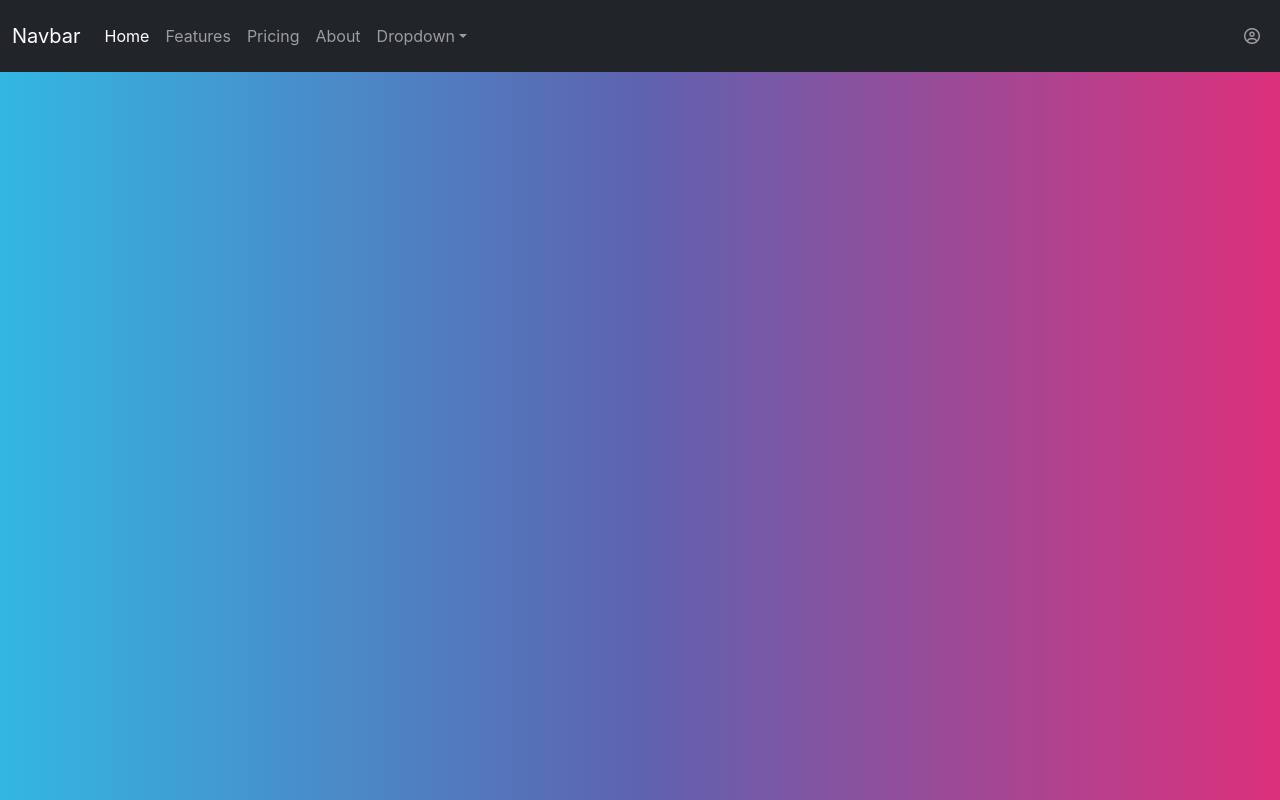
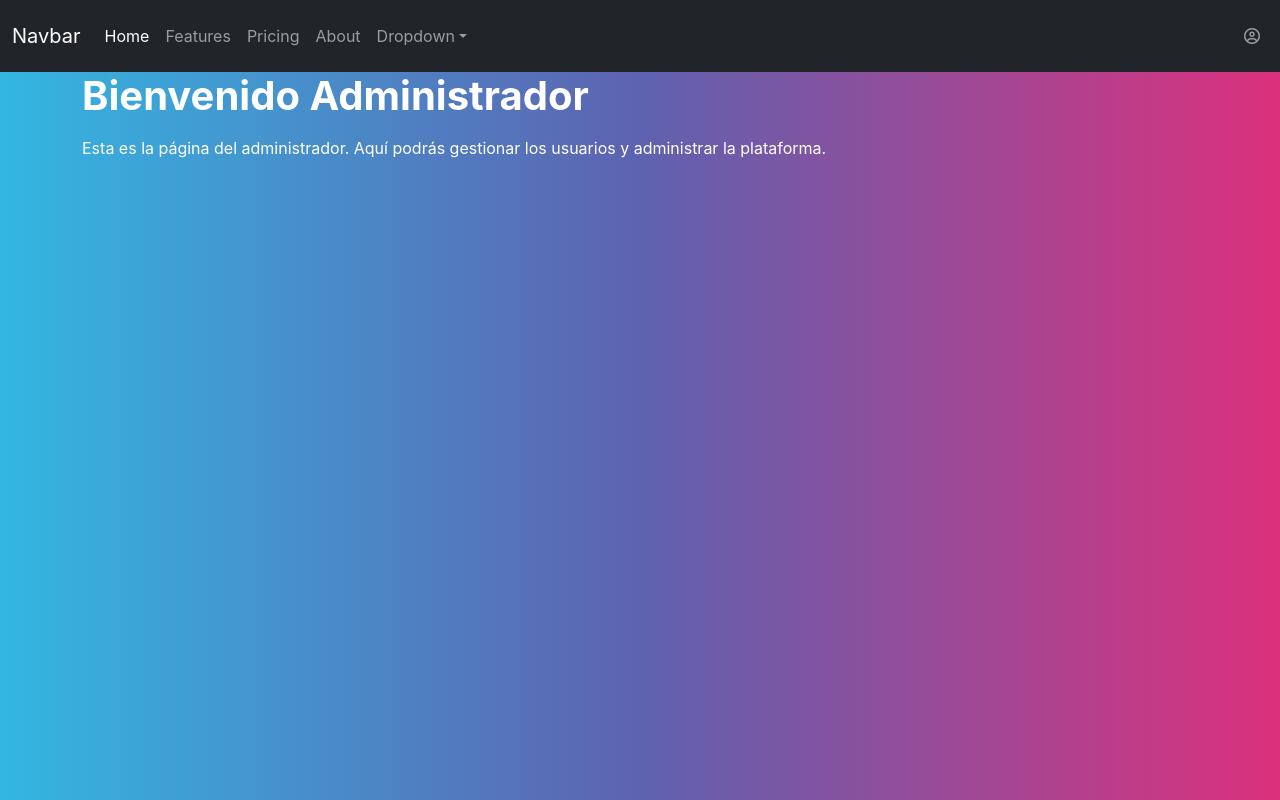
Before and after one commit to seezelop/React-nexoeducativo, a React (Create React App) app: page /admin in a window 1280 px wide. Built offline with nearby package versions, Linux system fonts and the light colour scheme.

Commit message:
agrego Admin.js y User.js

```diff
--- a/src/App.js
+++ b/src/App.js
@@ -4,6 +4,8 @@ import Header from './componentes/Header';
 import Carousel from './componentes/Carousel';
 import Footer from './componentes/Footer';
 import Login from './componentes/Login';
+import Admin from './componentes/Admin'; // Importa el componente Admin
+import User from './componentes/User';   // Importa el componente User
 
 function App() {
   return (
@@ -13,6 +15,7 @@ function App() {
 
         {/* Configuramos las rutas */}
         <Routes>
+          {/* Ruta principal */}
           <Route path="/" element={
             <>
               {/* Sección principal con título y descripción */}
@@ -37,6 +40,10 @@ function App() {
 
           {/* Ruta para la página de login */}
           <Route path="/login" element={<Login />} /> {/* Aquí renderiza el componente Login */}
+
+          {/* Rutas para admin y user */}
+          <Route path="/admin" element={<Admin />} /> {/* Renderiza el componente Admin */}
+          <Route path="/user" element={<User />} />   {/* Renderiza el componente User */}
         </Routes>
       </div>
     </Router>
--- /dev/null
+++ b/src/componentes/Admin.js
@@ -0,0 +1,12 @@
+import React from 'react';
+
+function Admin() {
+  return (
+    <div className="container">
+      <h1>Bienvenido Administrador</h1>
+      <p>Esta es la página del administrador. Aquí podrás gestionar los usuarios y administrar la plataforma.</p>
+    </div>
+  );
+}
+
+export default Admin;
--- a/src/componentes/Login.js
+++ b/src/componentes/Login.js
@@ -2,11 +2,13 @@ import React, { useState } from 'react';
 import { auth, db } from '../firebase';
 import { signInWithEmailAndPassword } from "firebase/auth";
 import { doc, getDoc } from "firebase/firestore";
+import { useNavigate } from 'react-router-dom'; // Importa useNavigate
 
 function Login() {
   const [email, setEmail] = useState('');
   const [password, setPassword] = useState('');
   const [error, setError] = useState('');
+  const navigate = useNavigate(); // Inicializa el hook useNavigate
 
   const handleSubmit = async (e) => {
     e.preventDefault();
@@ -14,27 +16,21 @@ function Login() {
       const userCredential = await signInWithEmailAndPassword(auth, email, password);
       const user = userCredential.user;
 
-    console.log("UID del usuario autenticado:", user.uid); // Agrega esta línea
-
-    // Verificamos si es administrador o usuario común
       const userDoc = await getDoc(doc(db, "usuarios", user.uid));
       if (userDoc.exists()) {
         const userData = userDoc.data();
         if (userData.rol === "admin") {
-        console.log("El usuario es administrador");
-        // Redirigir a la página de admin
+          navigate('/admin'); // Redirige a la página del admin
         } else {
-        console.log("El usuario es común");
-        // Redirigir a la página de usuario común
+          navigate('/user');  // Redirige a la página de usuario común
         }
       } else {
-      console.log("No se encontró información del usuario");
+        setError("No se encontró información del usuario");
       }
     } catch (error) {
       setError("Error al iniciar sesión: " + error.message);
     }
   };
-
 
   return (
     <div className="container d-flex justify-content-center align-items-center vh-100">
@@ -50,7 +46,7 @@ function Login() {
               placeholder="Ingrese su correo"
               value={email}
               onChange={(e) => setEmail(e.target.value)}
-              style={{ padding: '10px', width: '100%' }} // Ajustar tamaño
+              style={{ padding: '10px', width: '100%' }}
             />
           </div>
           <div className="mb-3">
@@ -62,7 +58,7 @@ function Login() {
               placeholder="Ingrese su contraseña"
               value={password}
               onChange={(e) => setPassword(e.target.value)}
-              style={{ padding: '10px', width: '100%' }} // Ajustar tamaño
+              style={{ padding: '10px', width: '100%' }}
             />
           </div>
           {error && <p className="text-danger">{error}</p>}
--- /dev/null
+++ b/src/componentes/User.js
@@ -0,0 +1,12 @@
+import React from 'react';
+
+function User() {
+  return (
+    <div className="container">
+      <h1>Bienvenido Usuario Común</h1>
+      <p>Esta es la página para usuarios comunes. Aquí podrás ver información general.</p>
+    </div>
+  );
+}
+
+export default User;
```
Lines whose indentation alone changed are shown as unchanged.
